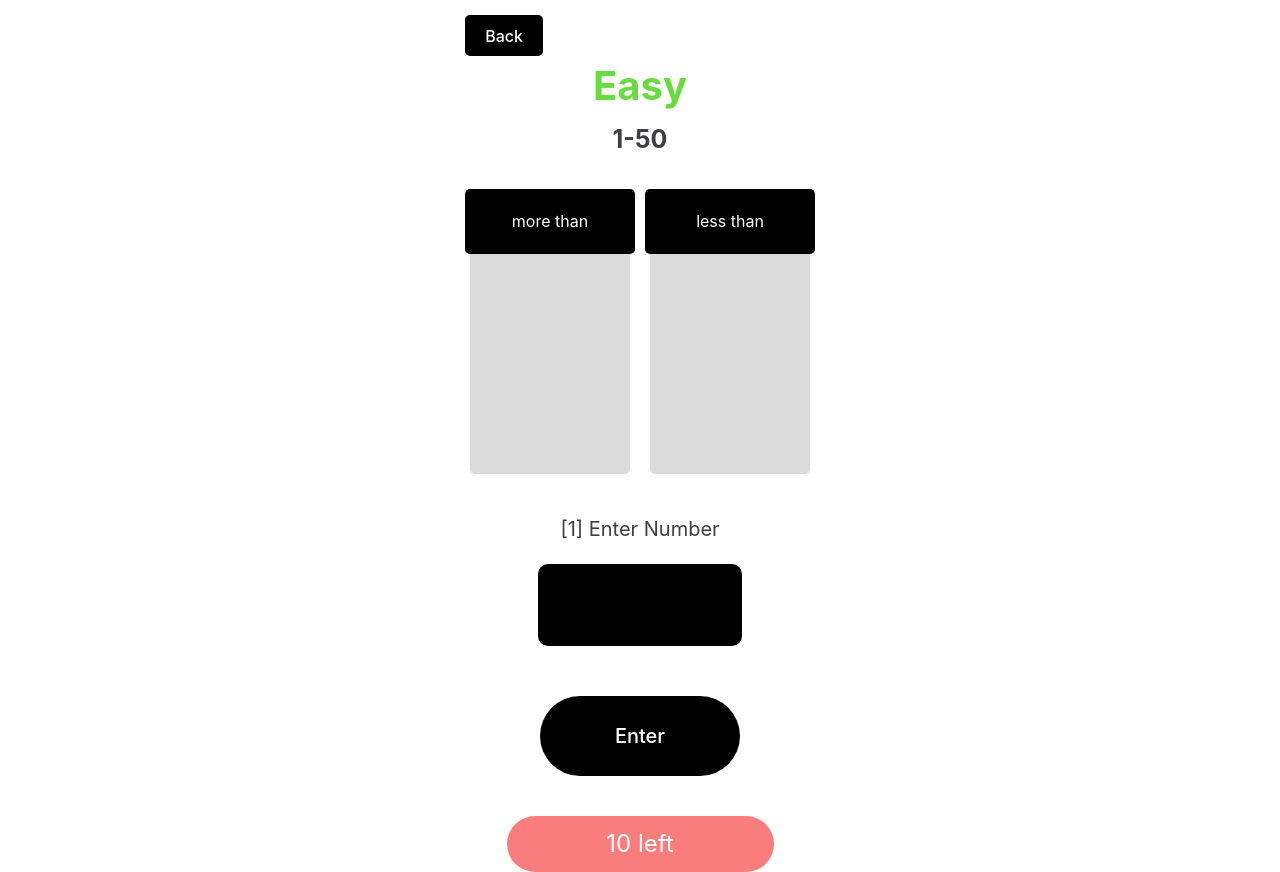
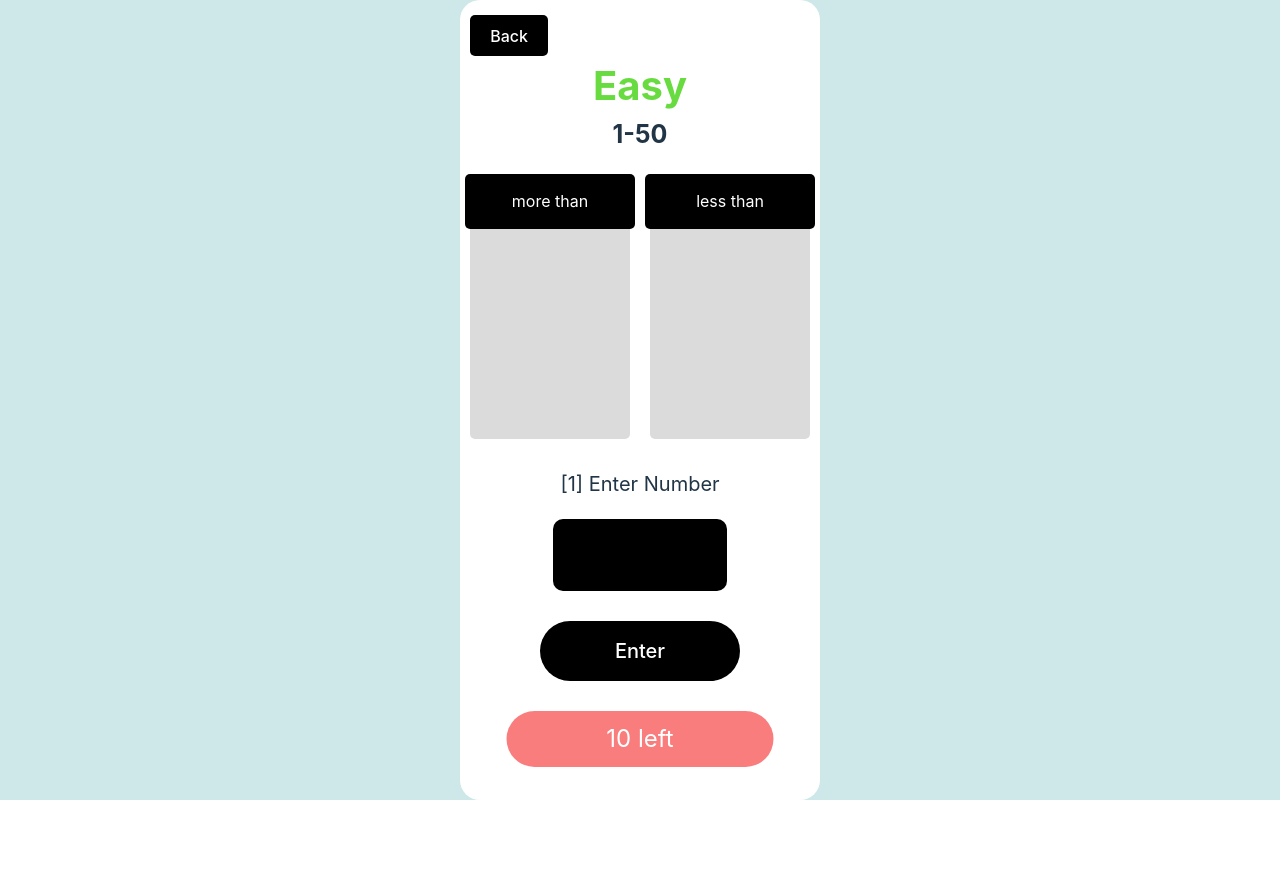
Before and after one commit to JirawatChn/TenAnswersReact, a React (Vite) app: page /TenAnswersReact/easy in a window 1280 px wide. After the commit the page ends 800 px from the top, so only its background shows below. Built offline with nearby package versions, Linux system fonts and the light colour scheme.

Commit message:
finish 1

```diff
--- a/pages/easy.jsx
+++ b/pages/easy.jsx
@@ -18,6 +18,7 @@ export const Easy = () => {
   const [value, setValue] = useState('')
   const [repeat, setRepeat] = useState(1)
   const [list, setList] = useState([])
+  const goto = useRef()
 
   const handleChange = (e) => {
     const inputValue = e.target.value;
@@ -36,14 +37,14 @@ export const Easy = () => {
   const diff = useRef()
   const more = useRef()
   const less = useRef()
+  const input = useRef()
+  let [inputnum, setInputnum] = useState(0)
 
   const checklast = (rep) => {
-    let inputnum = parseInt(document.getElementById("inputnum").value);
-
-    console.log('repeat '+list.includes(inputnum))
+    console.log('repeat ' + list.includes(inputnum))
     if (i >= 2 && i <= 10) {
       if (list.includes(inputnum) && inputnum != []) {
-        console.log('test 2 '+list.includes(inputnum))
+        // console.log('test 2 '+list.includes(inputnum))
         console.log('repeat ' + repeat);
         setRepeat(repeat + 1)
         if (repeat == 1) {
@@ -74,9 +75,6 @@ export const Easy = () => {
   }
 
   const morethan = () => {
-    let input = document.getElementById("inputnum")
-    let inputnum = parseInt(document.getElementById("inputnum").value);
-
     runnumber.current.innerHTML =
       "[" + (i + 1) + "] The Number is more than " + inputnum;
     more.current.innerHTML +=
@@ -86,9 +84,6 @@ export const Easy = () => {
   }
 
   const lessthan = () => {
-    let input = document.getElementById("inputnum")
-    let inputnum = parseInt(document.getElementById("inputnum").value);
-
     runnumber.current.innerHTML =
       "[" + (i + 1) + "] The Number is less than " + inputnum;
     less.current.innerHTML +=
@@ -98,13 +93,11 @@ export const Easy = () => {
   }
 
   const win = () => {
-    let input = document.getElementById("inputnum")
-    let inputnum = parseInt(document.getElementById("inputnum").value);
 
     console.log("correct");
     gameset.current.innerHTML = "You Win!";
     gameset.current.style.color = "#67DB3F";
-    input.style.background = "#67DB3F";
+    input.current.style.background = "#67DB3F";
     diff.current.innerHTML = "The Number is " + random + "!"
     setReadOnly(true)
     runnumber.current.innerHTML =
@@ -118,11 +111,8 @@ export const Easy = () => {
   }
 
   const check = () => {
-
-    let input = document.getElementById("inputnum")
-    let inputnum = parseInt(document.getElementById("inputnum").value);
-
-    console.log(inputnum)
+    setInputnum(inputnum = input.current.value)
+    console.log('inputnum ' + inputnum)
     // console.log(random)
     if (!inputnum) {
       runnumber.current.innerHTML =
@@ -155,7 +145,7 @@ export const Easy = () => {
         return;
       }
       runnumber.current.innerHTML = "The Number is " + random + "!";
-      input.style.background = "#E33B3B";
+      input.current.style.background = "#E33B3B";
       setReadOnly(true)
       gameset.current.innerHTML = "You Lose!";
       gameset.current.style.color = "#E33B3B";
@@ -166,7 +156,7 @@ export const Easy = () => {
       enter.current.addEventListener("click", () => { // เพิ่ม event listener ใหม่ที่ทำการ reload หน้าเว็บ
         window.location.reload()
       });
-      if(repeat == 9){
+      if (repeat == 9) {
         diff.current.innerHTML = "You repeat it 10 times?";
       }
       console.log("i " + i)
@@ -178,11 +168,11 @@ export const Easy = () => {
 
   return (
     <div className='hw'>
-      <Back />
+      <Back goto={goto} />
       <Mode Name='Easy' min={min} high={high} Color='#67DB3F' gameset={gameset} diff={diff} />
       <Recent more={more} less={less} />
       <Hint round={i} runnumber={runnumber} />
-      <EnterInput enter={enter} readOnly={readOnly} check={check} value={value} handleChange={handleChange} />
+      <EnterInput enter={enter} readOnly={readOnly} check={check} value={value} handleChange={handleChange} input={input} />
       <Left left={left} />
     </div>
   )
--- a/pages/home.jsx
+++ b/pages/home.jsx
@@ -6,8 +6,8 @@ export const Home = () =>{
     const goto = useNavigate()
 
     return (
-        <div className="center">
-            <div style={{fontSize: '40px',fontWeight: 'bold', marginTop: '100px'}} className="textin">Ten Answers</div>
+        <div className="center hw">
+            <div className="tenanswers">TenAnswers</div>
             <button className="button btn" style={{marginTop: '120px'}} onClick={() => goto('/easy')}>Easy</button>
             <button className="button btn" style={{backgroundColor: '#FF8E25'}} onClick={() => goto('/normal')}>Normal</button>
         </div>
--- a/pages/normal.jsx
+++ b/pages/normal.jsx
@@ -36,10 +36,10 @@ export const Normal = () => {
   const diff = useRef()
   const more = useRef()
   const less = useRef()
+  const input = useRef()
+  let [inputnum, setInputnum] = useState(0)
 
   const checklast = (rep) => {
-    let inputnum = parseInt(document.getElementById("inputnum").value);
-
     console.log('repeat ' + list.includes(inputnum))
     if (i >= 2 && i <= 10) {
       if (list.includes(inputnum) && inputnum != []) {
@@ -74,9 +74,6 @@ export const Normal = () => {
   }
 
   const morethan = () => {
-    let input = document.getElementById("inputnum")
-    let inputnum = parseInt(document.getElementById("inputnum").value);
-
     runnumber.current.innerHTML =
       "[" + (i + 1) + "] The Number is more than " + inputnum;
     more.current.innerHTML +=
@@ -86,9 +83,6 @@ export const Normal = () => {
   }
 
   const lessthan = () => {
-    let input = document.getElementById("inputnum")
-    let inputnum = parseInt(document.getElementById("inputnum").value);
-
     runnumber.current.innerHTML =
       "[" + (i + 1) + "] The Number is less than " + inputnum;
     less.current.innerHTML +=
@@ -98,13 +92,10 @@ export const Normal = () => {
   }
 
   const win = () => {
-    let input = document.getElementById("inputnum")
-    let inputnum = parseInt(document.getElementById("inputnum").value);
-
     console.log("correct");
     gameset.current.innerHTML = "You Win!";
     gameset.current.style.color = "#67DB3F";
-    input.style.background = "#67DB3F";
+    input.current.style.background = "#67DB3F";
     diff.current.innerHTML = "The Number is " + random + "!"
     setReadOnly(true)
     runnumber.current.innerHTML =
@@ -118,10 +109,7 @@ export const Normal = () => {
   }
 
   const check = () => {
-
-    let input = document.getElementById("inputnum")
-    let inputnum = parseInt(document.getElementById("inputnum").value);
-
+    setInputnum(inputnum = input.current.value)
     console.log(inputnum)
     // console.log(random)
     if (!inputnum) {
@@ -155,7 +143,7 @@ export const Normal = () => {
         return;
       }
       runnumber.current.innerHTML = "The Number is " + random + "!";
-      input.style.background = "#E33B3B";
+      input.current.style.background = "#E33B3B";
       setReadOnly(true)
       gameset.current.innerHTML = "You Lose!";
       gameset.current.style.color = "#E33B3B";
@@ -182,7 +170,7 @@ export const Normal = () => {
       <Mode Name='Normal' min={min} high={high} Color='#FF8E25' gameset={gameset} diff={diff} />
       <Recent more={more} less={less} />
       <Hint round={i} runnumber={runnumber} />
-      <EnterInput enter={enter} readOnly={readOnly} check={check} value={value} handleChange={handleChange} />
+      <EnterInput enter={enter} readOnly={readOnly} check={check} value={value} handleChange={handleChange} input={input} />
       <Left left={left} />
     </div>
   )
--- a/src/App.css
+++ b/src/App.css
@@ -4,11 +4,21 @@
   height: 800px;
   font-family: Inter, Helvetica, sans-serif;
   margin: auto;
-  color: #403e44;
+  background-color: #ffffff;
+  position: fixed;
+  top: 50%;
+  left: 50%;
+  transform: translate(-50%, -50%);
+  border-radius: 20px;
 }
 .center {
   text-align: center;
   font-family: Inter, Helvetica, sans-serif;
+}
+.tenanswers{
+  margin-top: 100px;
+  font-size: 40px;
+  font-weight: bold;
 }
 .center button{
   display:block;
@@ -47,7 +57,7 @@ a {
   font-size: 16px;
   width: 250px;
   padding: 25px;
-  height: 15px;
+  height: 5px;
   margin: 5px;
   display: flex;
   align-items: center;
@@ -68,7 +78,7 @@ a {
   font-style: normal;
   line-height: normal;
   width: 240px;
-  height: 180px;
+  height: 170px;
   padding: 25px;
   margin: 10px;
 }
@@ -84,8 +94,8 @@ a {
   text-align: center;
   font-size: 40px;
   border-radius: 10px;
-  height: 80px;
-  width: 200px;
+  height: 70px;
+  width: 170px;
   border: none;
   color: white
 }
@@ -98,7 +108,7 @@ input:focus {
   text-align: center;
   font-size: 20px;
   width: 200px;
-  height: 80px;
+  height: 60px;
   flex-shrink: 0;
   border-radius: 50px;
   border: none;
@@ -111,8 +121,11 @@ input:focus {
   height: 56px;
   border-radius: 28px;
   background: #FA7D7D;
-  margin: auto;
   line-height: 56px;
+  position: absolute;
+  left: 50%;
+  transform: translate(-50%);
+
 }
 .back{
   color: #FFF;
--- a/src/component.jsx
+++ b/src/component.jsx
@@ -1,28 +1,28 @@
 import React from "react";
 import { useNavigate } from "react-router-dom";
 
-export const Back = () => {
+export const Back = ({ goto }) => {
     const back = useNavigate()
 
-    return <button id="back" className="back btn" style={{ marginLeft: '5px', marginTop: '15px', marginBottom: '0px' }} onClick={() => { back('/') }}>Back</button>
+    return <button ref={goto} className="back btn" style={{ marginLeft: '10px', marginTop: '15px', marginBottom: '0px' }} onClick={() => { back('/') }}>Back</button>
 }
 
-export const Mode = ({ Name, min, high, Color,gameset,diff }) => {
+export const Mode = ({ Name, min, high, Color, gameset, diff }) => {
 
     return (
         <div>
             <div ref={gameset} className="center" style={{ fontSize: '40px', color: Color, fontWeight: 'bold', marginTop: '0px' }}>{Name}</div>
-            <div ref={diff} className="center" style={{ fontSize: '25px', fontWeight: 'bold', marginTop: '5px' }}>{min}-{high}</div>
+            <div ref={diff} className="center" style={{ fontSize: '25px', fontWeight: 'bold', marginTop: '0px' }}>{min}-{high}</div>
         </div>
     )
 }
 
-export const Recent = ({more,less}) => {
+export const Recent = ({ more, less }) => {
     return (
         <div>
             <div className="container">
-                <div className="box" style={{ marginTop: '30px', marginBottom: '0px' }}>more than </div>
-                <div className="box" style={{ marginTop: '30px', marginBottom: '0px' }}>less than  </div>
+                <div className="box" style={{ marginTop: '20px', marginBottom: '0px' }}>more than </div>
+                <div className="box" style={{ marginTop: '20px', marginBottom: '0px' }}>less than  </div>
             </div>
             <div className="container-2">
                 <div ref={more} className="round" style={{ marginTop: '-10px' }}></div>
@@ -31,21 +31,22 @@ export const Recent = ({more,less}) => {
         </div>
     )
 }
-export const Hint = ({ round ,runnumber}) => {
+
+export const Hint = ({ round, runnumber }) => {
     return (
-        <div ref={runnumber} className="center" style={{ marginTop: '30px', fontSize: '20px' }}>[{round}] Enter Number</div>
+        <div ref={runnumber} className="center" style={{ marginTop: '20px', fontSize: '20px' }}>[{round}] Enter Number</div>
     )
 }
 
-export const Left = ({left}) =>{
-    return <div id="outleft" className="left" style={{ marginTop: '40px' }} >{left} left</div>
-}
-
-export const EnterInput = ({readOnly,check,enter,value,handleChange}) => {
+export const EnterInput = ({ readOnly, check, enter, value, handleChange, input }) => {
     return (
         <div className="center" style={{ marginTop: '20px' }}>
-        <input id="inputnum" type="number" className="input" readOnly={readOnly} value={value} onChange={handleChange}/>
-        <button ref={enter} className="submit btn" style={{ marginTop: '50px' }} onClick={check}>Enter</button>
+            <input ref={input} type="number" className="input" readOnly={readOnly} value={value} onChange={handleChange} />
+            <button ref={enter} className="submit btn" style={{ marginTop: '30px' }} onClick={check}>Enter</button>
         </div>
     )
 }
+
+export const Left = ({ left }) => {
+    return <div className="left" style={{ marginTop: '30px' }} >{left} left</div>
+}
--- a/src/index.css
+++ b/src/index.css
@@ -25,6 +25,7 @@ a:hover {
 body {
   margin: 0;
   /* display: flex; */
+  background-color: #aad7d993;
   place-items: center;
   min-width: 320px;
   min-height: 100vh;
```
